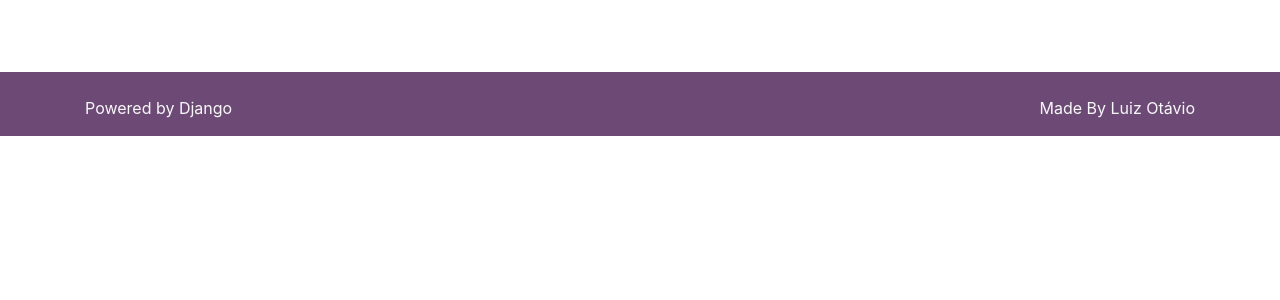
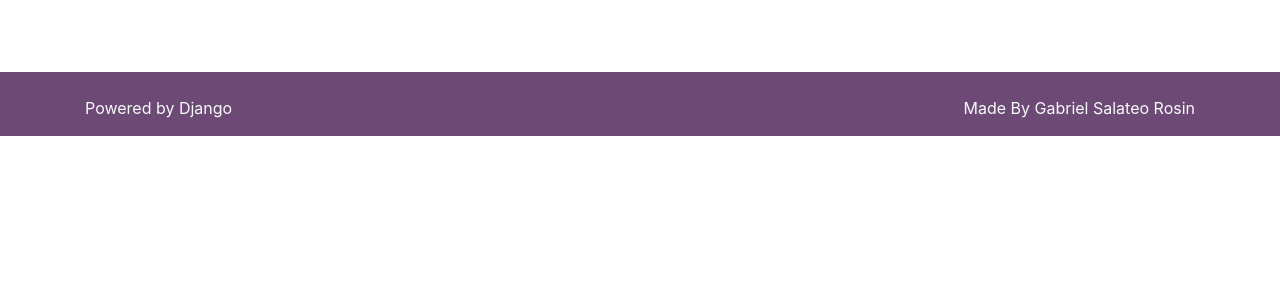
Before and after one commit to gabao55/Blog, a Django app: page / in a window 1280 px wide. Shown: the part 56-356 px from the top of the page. Run offline with Django 3.2, Linux system fonts and the light colour scheme; data that the repository does not hold is empty; some libraries are stand-ins or nearby versions.

Commit message:
Fixing footer

```diff
--- a/blog/templates/partial/_footer.html
+++ b/blog/templates/partial/_footer.html
@@ -7,7 +7,7 @@
                 <p class="text-left">Powered by Django</p>
             </div>
             <div class="col">
-                <p class="text-right">Made By Luiz Otávio</p>
+                <p class="text-right">Made By Gabriel Salateo Rosin</p>
             </div>
         </div>
     </div>
```
